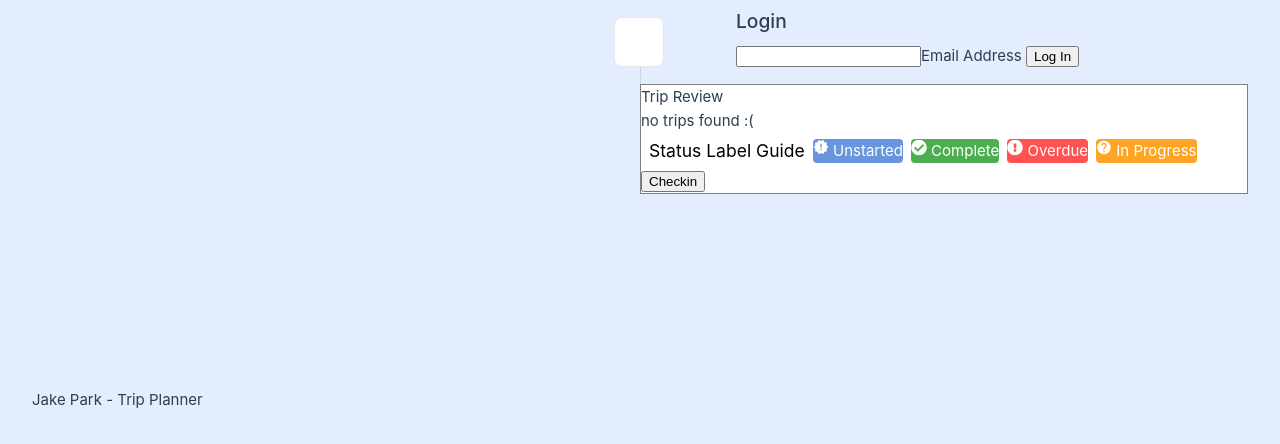
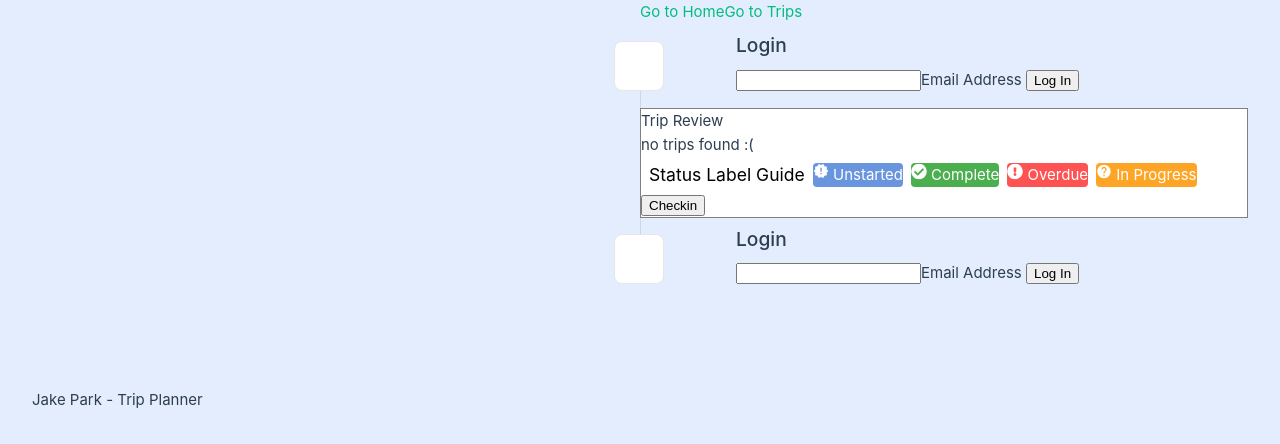
Before and after one commit to jakepark/rails-vue, a Vue app in the folder frontend/vue-rails/: page / in a window 1280 px wide. Shown: the top 444 px of the page. Built offline with nearby package versions, Linux system fonts and the light colour scheme.

Commit message:
use vue-router

```diff
--- a/frontend/vue-rails/src/App.vue
+++ b/frontend/vue-rails/src/App.vue
@@ -9,8 +9,14 @@ import Trips from './components/Trips.vue'
   </header>
 
   <main>
+
+    <router-link to="/">Go to Home</router-link>
+    <router-link to="/trips">Go to Trips</router-link>
+
     <Login />
     <Trips />
+
+    <router-view></router-view>
   </main>
 </template>
 
--- a/frontend/vue-rails/src/main.js
+++ b/frontend/vue-rails/src/main.js
@@ -8,4 +8,6 @@ const app = createApp(App)
 import ModalForm from './components/ModalForm.vue'
 app.component("ModalForm", ModalForm)
 
-app.mount('#app')
+import router from './router'
+
+app.use(router).mount('#app')
--- /dev/null
+++ b/frontend/vue-rails/src/router/index.js
@@ -0,0 +1,31 @@
+import { createRouter, createWebHashHistory } from 'vue-router'
+
+
+// 1. Define route components.
+import Login from '../components/Login.vue'
+import Trips from '../components/Trips.vue'
+
+// 2. Define some routes
+const routes = [
+  {
+    path: "/",
+    component: Login
+  },
+  {
+    path: "/trips",
+    component: Trips
+  },
+];
+
+// 3. Create the router instance and pass the `routes` option
+// You can pass in additional options here, but let's
+// keep it simple for now.
+const router = createRouter({
+  // 4. Provide the history implementation to use. We are using the hash history for simplicity here.
+  history: createWebHashHistory(),
+  routes, // short for `routes: routes`
+})
+
+
+
+export default router;
```
